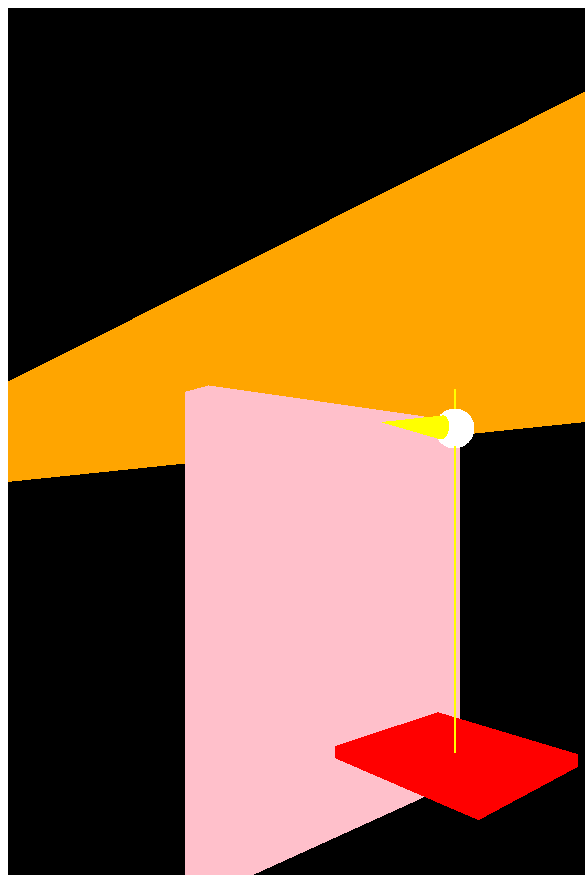
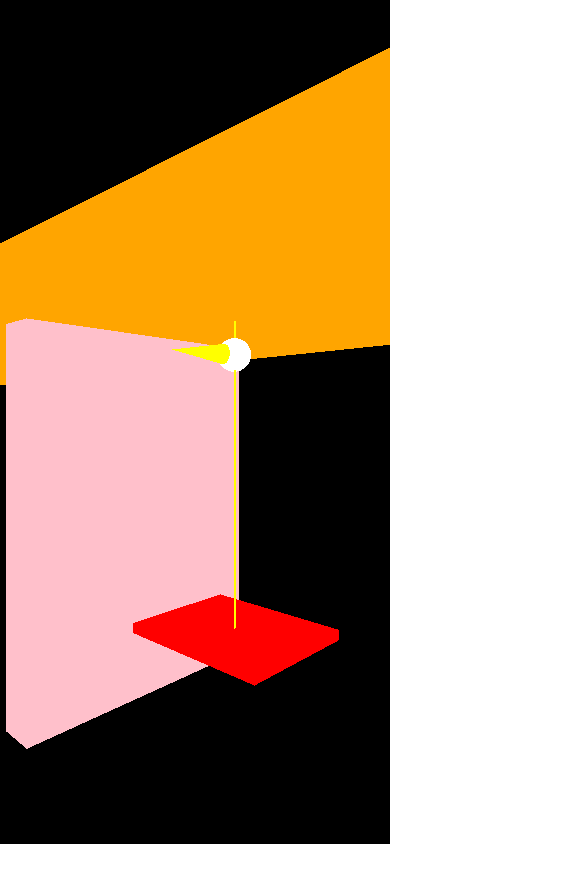
Before and after one commit to ChristineCharlotte/threejs2, a website built with Vite: page index.html in a window 390 px wide. Shown: the top 875 px of the page, 585 px wide, since content can reach past the window. After the commit the page ends 848 px from the top, so only its background shows below. Built offline with nearby package versions, Linux system fonts and the light colour scheme; animation ran at ten frames a second.

Commit message:
cellphone adapt

```diff
--- a/index.html
+++ b/index.html
@@ -9,5 +9,17 @@
   <body>
     <div id="app"></div>
     <script type="module" src="/main.js"></script>
+    <style>
+      * {
+        margin: 0;
+        padding: 0;
+      }
+
+      #three {
+        position: fixed;
+        top: 0;
+        left: 0;
+      }
+    </style>
   </body>
 </html>
--- a/main.js
+++ b/main.js
@@ -83,8 +83,8 @@ ice_cream.add(ball, cone);
  * Sizes
  */
 const sizes = {
-  width: 800,
-  height: 1000,
+  width: window.innerWidth,
+  height: window.innerHeight,
 };
 
 /**
```
